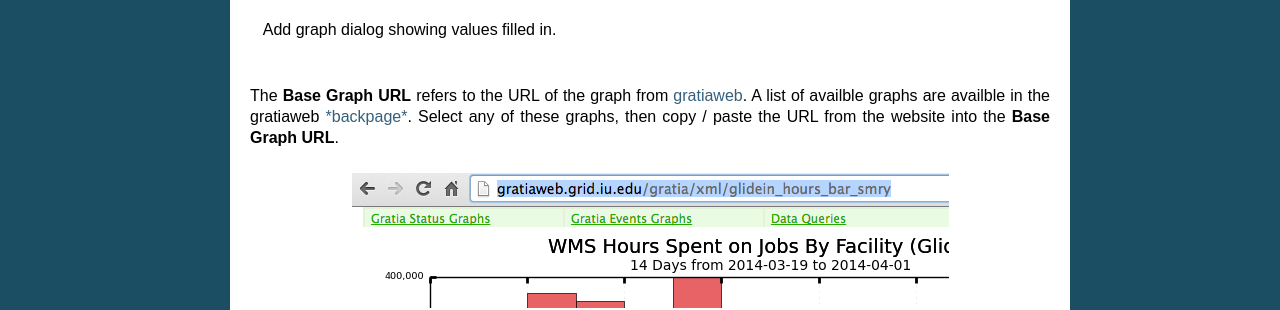
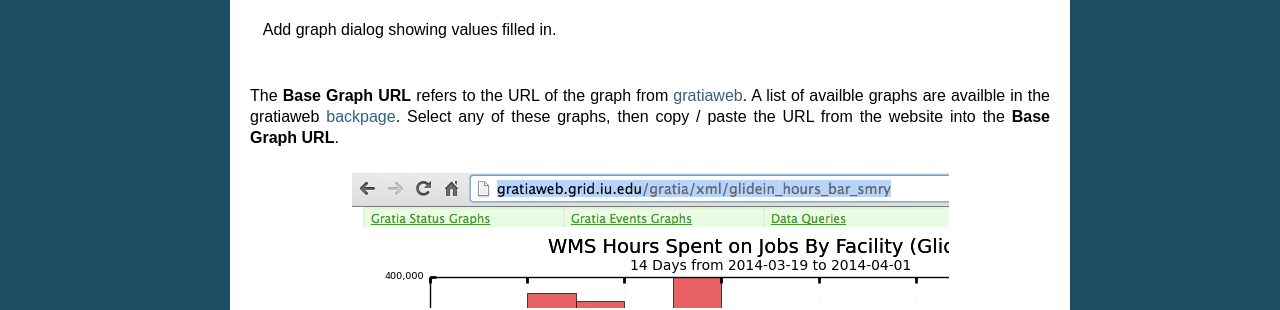
Before and after one commit to djw8605/OSG-Usage-Chrome-App, a Sphinx documentation site: the page built from docs/source/graphs.rst, in a window 1280 px wide. Shown: the part 906-1216 px from the top of the page. Built offline with Sphinx 7.4.7, drawn with Linux system fonts in a browser that asks for light colours.

Commit message:
Fixing link in graphs

```diff
--- a/docs/source/graphs.rst
+++ b/docs/source/graphs.rst
@@ -27,7 +27,7 @@ After opening the dialog, enter the graph name and description.  Both of these a
 
    Add graph dialog showing values filled in.
 
-The **Base Graph URL** refers to the URL of the graph from `gratiaweb <http://gratiaweb.grid.iu.edu/gratia/>`_.  A list of availble graphs are availble in the gratiaweb `*backpage* <http://gratiaweb.grid.iu.edu/gratia/xml/>`_.  Select any of these graphs, then copy / paste the URL from the website into the **Base Graph URL**.
+The **Base Graph URL** refers to the URL of the graph from `gratiaweb <http://gratiaweb.grid.iu.edu/gratia/>`_.  A list of availble graphs are availble in the gratiaweb `backpage <http://gratiaweb.grid.iu.edu/gratia/xml/>`_.  Select any of these graphs, then copy / paste the URL from the website into the **Base Graph URL**.
 
 .. figure:: images/urlCopy.png
    :align: center
```
